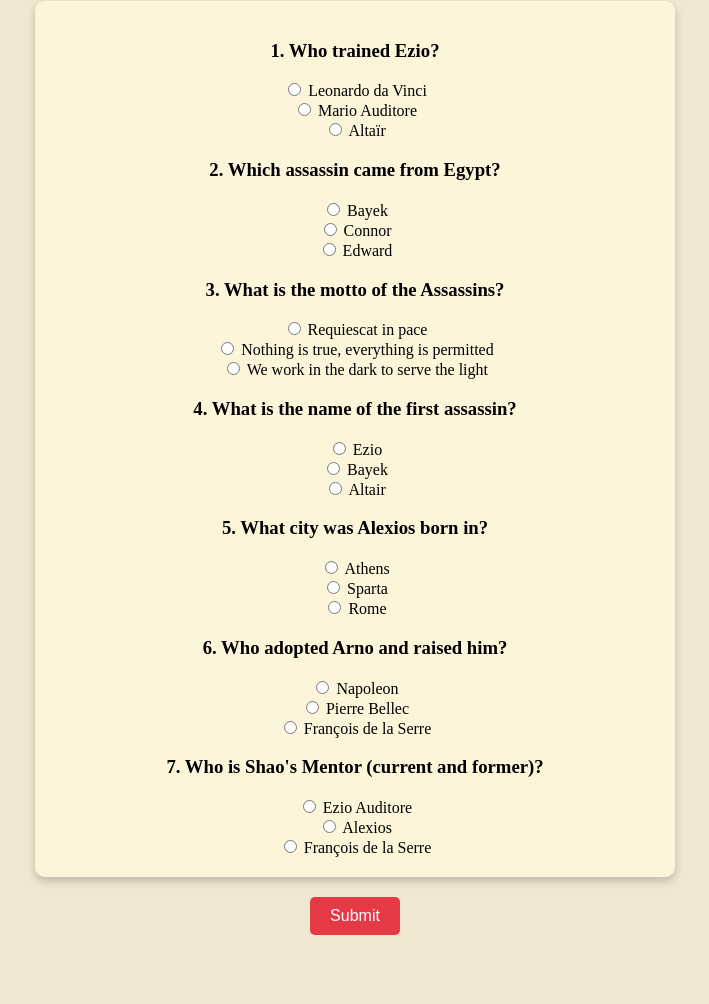
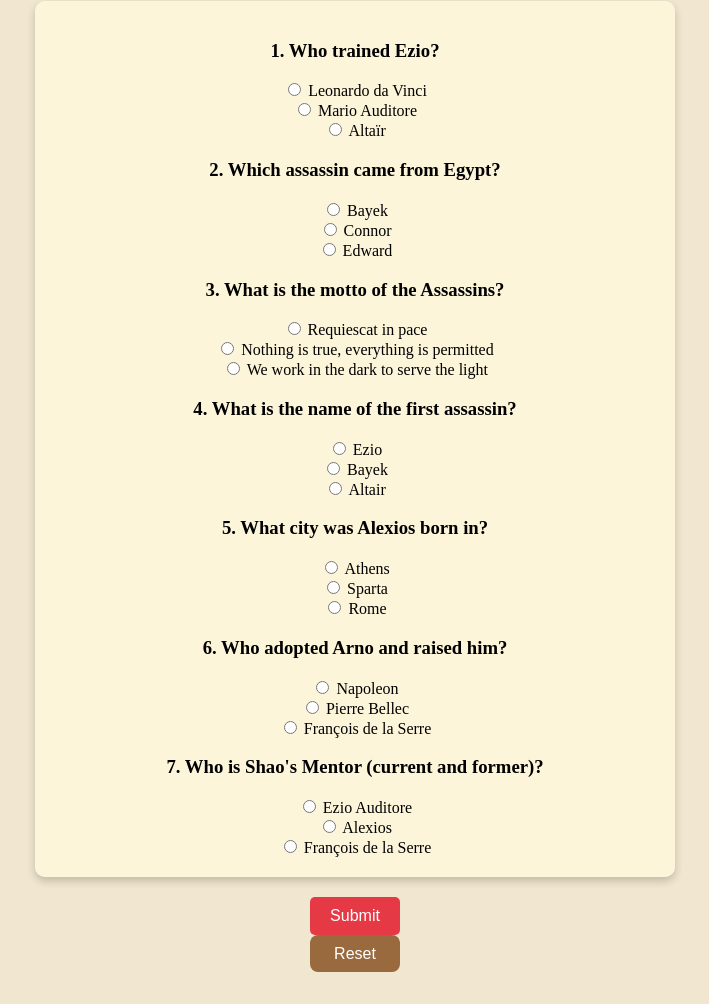
Before and after one commit to blovelace84/Assassins-Creed-Repo, a plain HTML site: page ac-codex/quiz.html in a window 1280 px wide. Shown: the part 76-1080 px from the top of the page, without its empty margins (285-994 px from the left). Before the commit the page ends 1031 px from the top, so only its background shows below. Drawn offline with Linux system fonts and the light colour scheme.

Commit message:
Added a reset button

```diff
--- a/ac-codex/quiz.html
+++ b/ac-codex/quiz.html
@@ -11,6 +11,7 @@
   <div class="quiz-container" id="quizContainer"></div>
 
   <button id="submitQuiz">Submit</button>
+  <button id="resetQuiz">Reset</button>
 
   <p id="quizResult"></p>
 
--- a/ac-codex/quiz.js
+++ b/ac-codex/quiz.js
@@ -81,3 +81,15 @@ document.addEventListener("DOMContentLoaded", () => {
       document.getElementById("quizResult").textContent = `You got ${score}/${quizData.length} correct!`;
     });
   });
+
+
+document.getElementById("resetQuiz").addEventListener("click", () => {
+    //Clear all selected answers
+    const ratios = document.querySelectorAll('input[type="radio"]');
+    ratios.forEach(radio => {
+        radio.checked = false;
+    });
+
+    //Clear the result message
+    docoument.getElementById("quizResult").textContent = "";
+});
--- a/ac-codex/styles.css
+++ b/ac-codex/styles.css
@@ -135,6 +135,23 @@ body{
     background-color: #d62828;
   }
 
+  #resetQuiz {
+    display: block;
+    margin: 0 auto 2rem auto;
+    padding: 0.6rem 1.5rem;
+    background-color: #9a6a3f;
+    color: #fff;
+    border: none;
+    border-radius: 8px;
+    font-size: 1rem;
+    cursor: pointer;
+    transition: background-color 0.3s;
+  }
+
+    #resetQuiz:hover {
+        background-color: #7a4b2a;
+    }
+
   /* Quiz result styling */
   #quizResult {
     margin-top: 20px;
```
